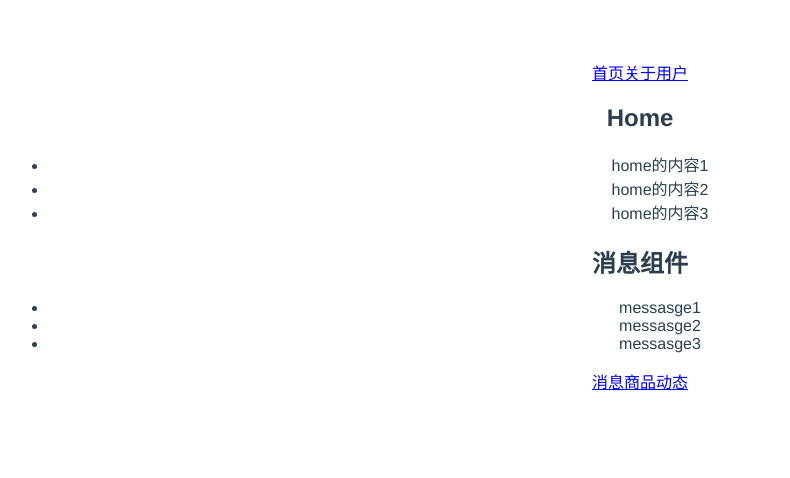
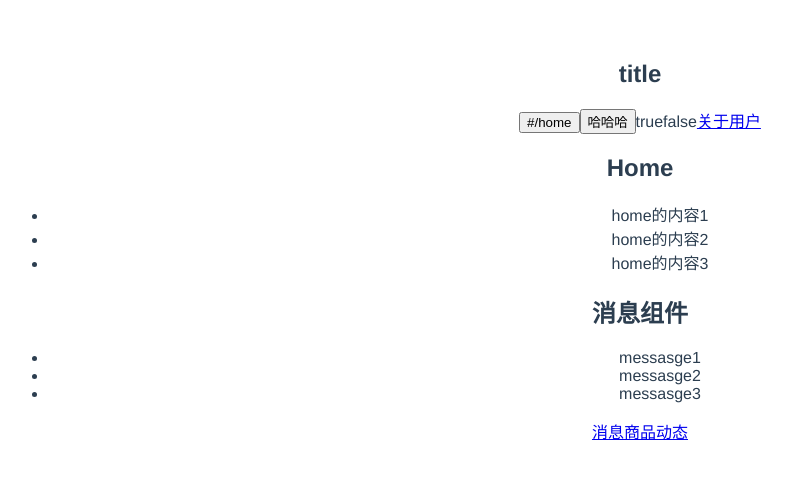
Before and after one commit to 2074623967/vue3-study, a Vue app in the folder 08_learn_vuerouter/: page /#/home/message in a window 1280 px wide. Shown: the top 478 px of the page, without its empty margins (0-790 px from the left). Built offline with nearby package versions, Linux system fonts and the light colour scheme.

Commit message:
vue-router的router-link/router-view插槽和v-slot

```diff
--- a/08_learn_vuerouter/src/App.vue
+++ b/08_learn_vuerouter/src/App.vue
@@ -1,18 +1,38 @@
 <template>
   <div class="app">
     <p>
-      <router-link to="/home">首页</router-link>
+      <!-- props: href 跳转的链接 -->
+      <!-- props: route对象 -->
+      <!-- props: navigate导航函数 -->
+      <!-- props: isActive 是否当前处于活跃的状态 -->
+      <!-- props: isExactActive 是否当前处于精确的活跃状态 -->
+      <!--custom表示自定义元素,原本的a元素不见了 -->
+      <router-link to="/home" v-slot="props" custom>
+        <NavBar title="title" />
+        <button @click="props.navigate">{{props.href}}</button>
+        <button @click="props.navigate">哈哈哈</button>
+        <span :class="{'active': props.isActive}">{{props.isActive}}</span>
+        <span :class="{'active': props.isActive}">{{props.isExactActive}}</span>
+        <!-- <p>{{props.route}}</p> -->
+      </router-link>
       <router-link to="/about">关于</router-link>
       <router-link to="/user/123/info/why">用户</router-link>
     </p>
-    <router-view />
+    <router-view v-slot="props">
+      <transition name="why">
+        <keep-alive>
+          <component :is="props.Component"></component>
+        </keep-alive>
+      </transition>
+    </router-view>
   </div>
 </template>
 
 <script>
+import NavBar from './components/NavBar.vue'
 export default {
   name: 'App',
-  components: {},
+  components: { NavBar },
 }
 </script>
 
@@ -25,4 +45,13 @@ export default {
   color: #2c3e50;
   margin-top: 60px;
 }
+.why-enter-from,
+.why-leave-to {
+  opacity: 0;
+}
+
+.why-enter-active,
+.why-leave-active {
+  transition: opacity 1s ease;
+}
 </style>
--- /dev/null
+++ b/08_learn_vuerouter/src/components/NavBar.vue
@@ -0,0 +1,17 @@
+<template>
+  <div>
+    <h2>{{title}}</h2>
+  </div>
+</template>
+
+<script>
+  export default {
+    props: {
+      title: String
+    }
+  }
+</script>
+
+<style scoped>
+
+</style>
```
